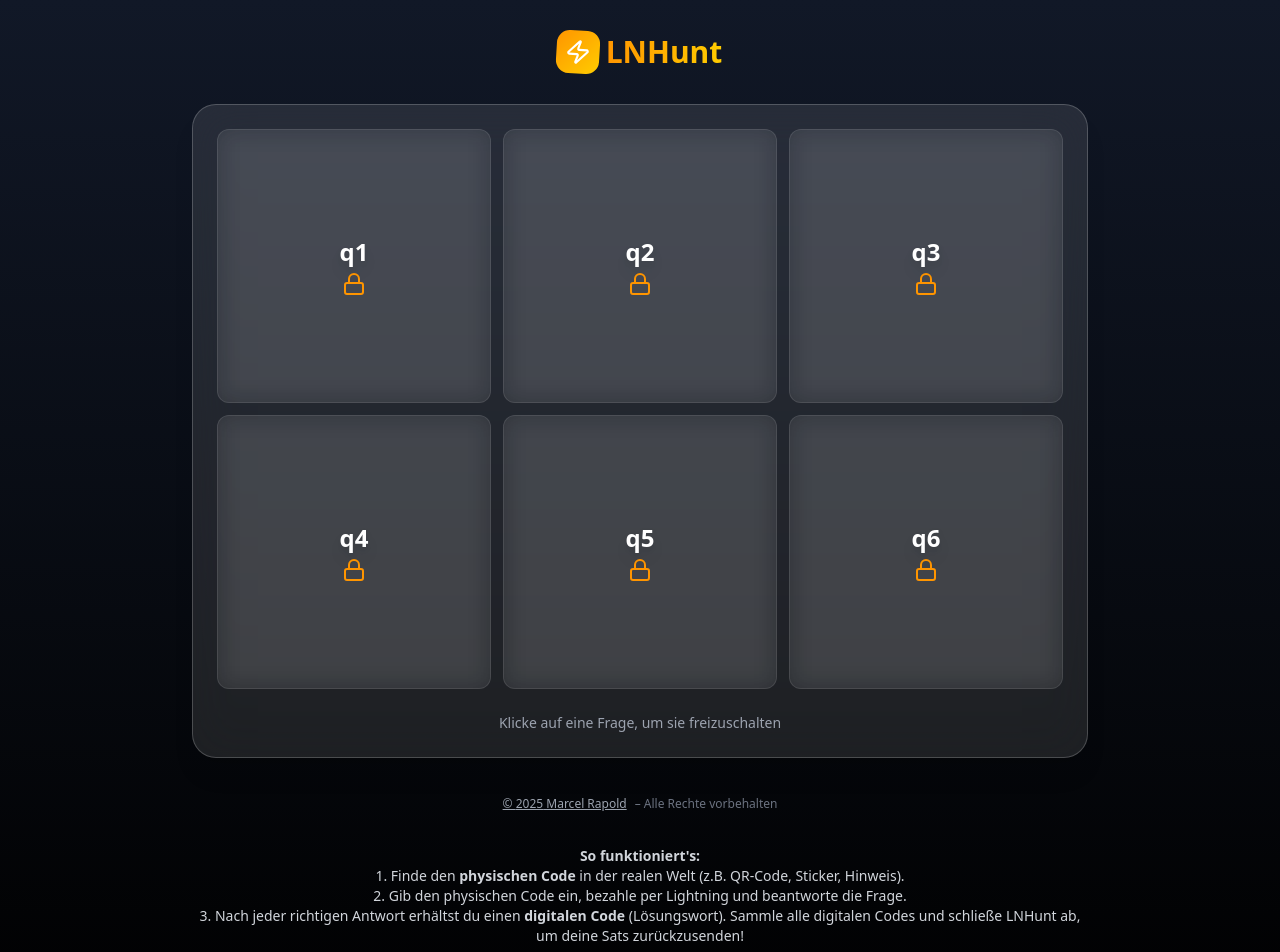
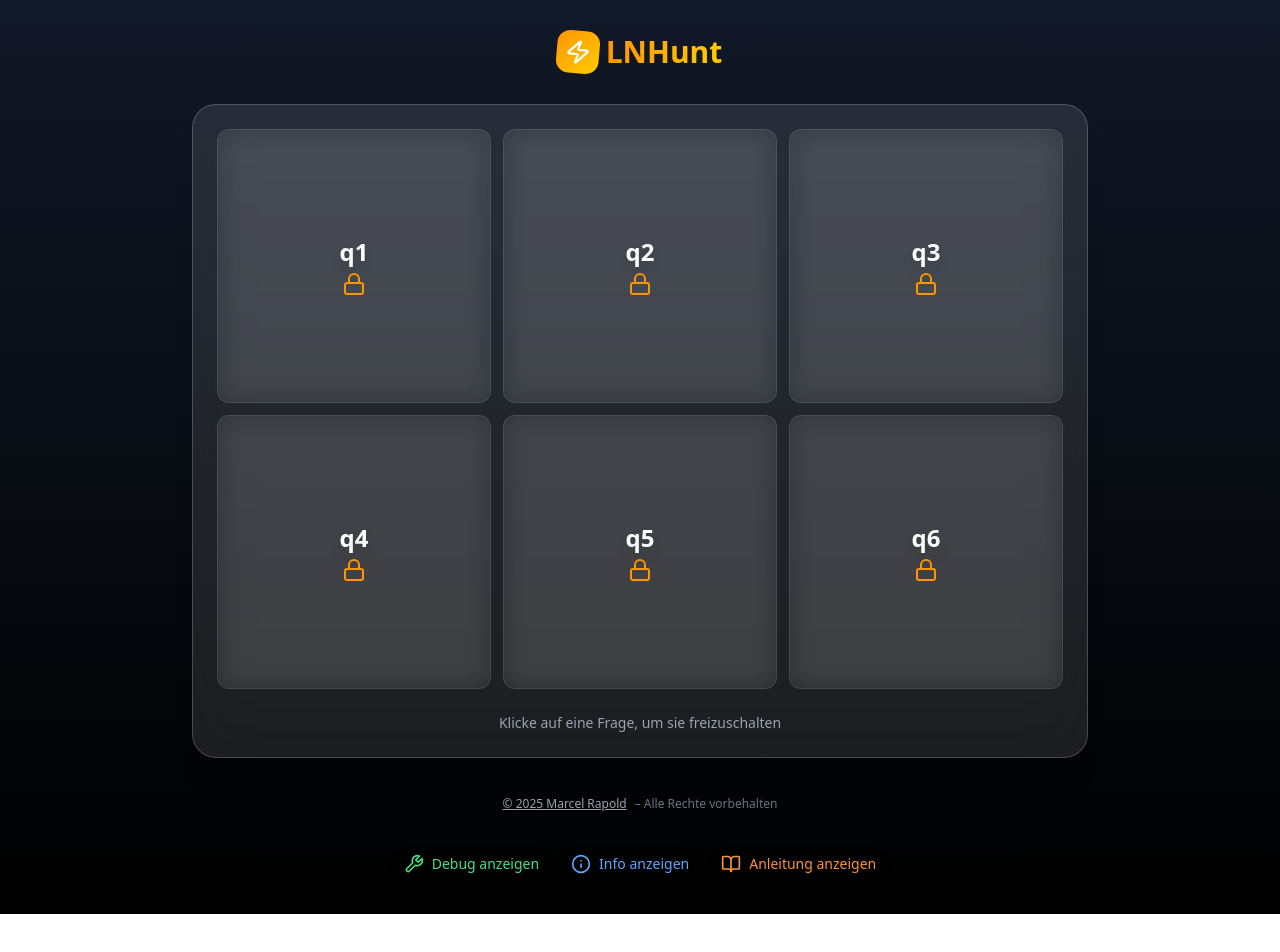
Before and after one commit to muraschal/lnhunt, a Next.js app: page / in a window 1280 px wide. Shown: the top 952 px of the page. After the commit the page ends 914 px from the top, so only its background shows below. Built offline with nearby package versions, Linux system fonts and the light colour scheme.

Commit message:
fix: Permanente Anleitung vom Startbildschirm entfernt

```diff
--- a/pages/index.js
+++ b/pages/index.js
@@ -420,14 +420,6 @@ export default function Home() {
           </div>
         </div>
 
-        {/* Anleitung */}
-        <div className="mt-8 mb-4 text-center text-sm text-gray-300">
-          <b>So funktioniert's:</b> <br />
-          1. Finde den <b>physischen Code</b> in der realen Welt (z.B. QR-Code, Sticker, Hinweis).<br />
-          2. Gib den physischen Code ein, bezahle per Lightning und beantworte die Frage.<br />
-          3. Nach jeder richtigen Antwort erhältst du einen <b>digitalen Code</b> (Lösungswort). Sammle alle digitalen Codes und schließe LNHunt ab, um deine Sats zurückzusenden!
-        </div>
-
         {/* Debug, Info & Anleitung Buttons */}
         <div className="mt-8 flex justify-center gap-4">
           <button
```
